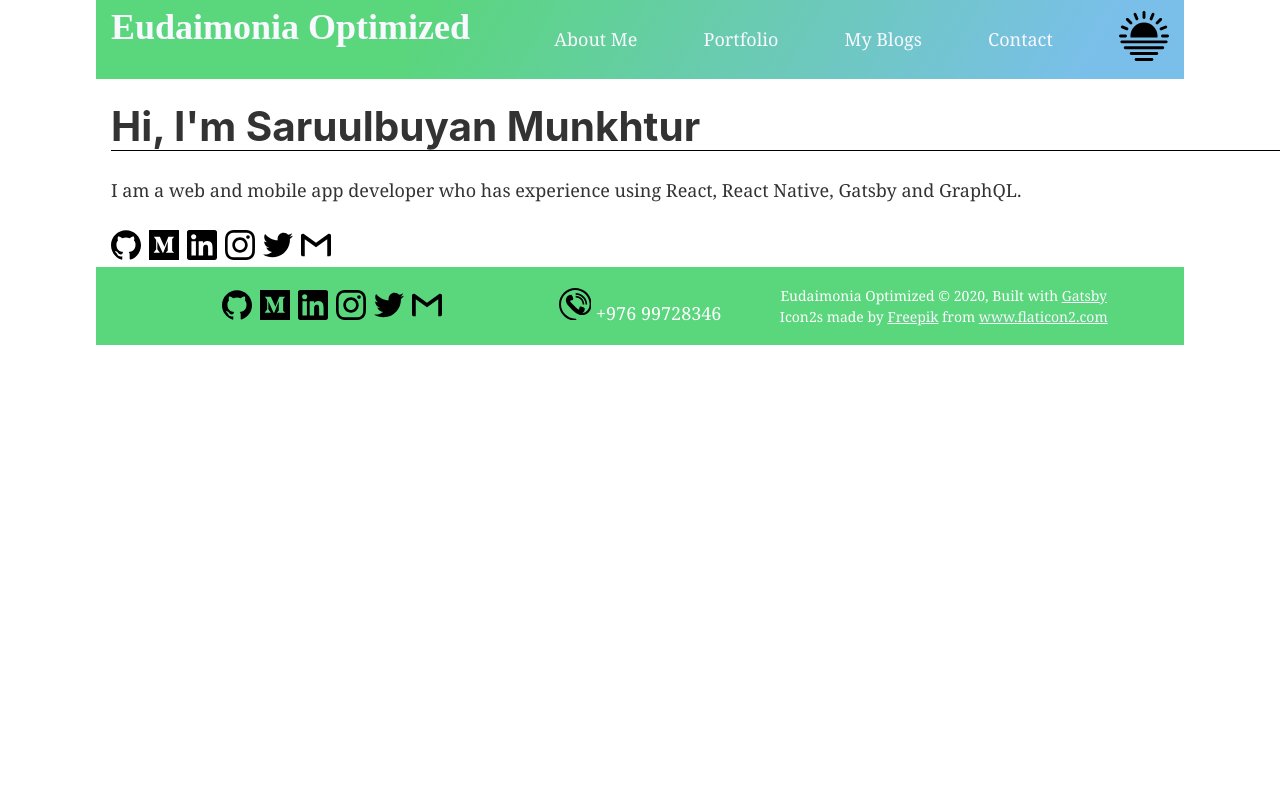
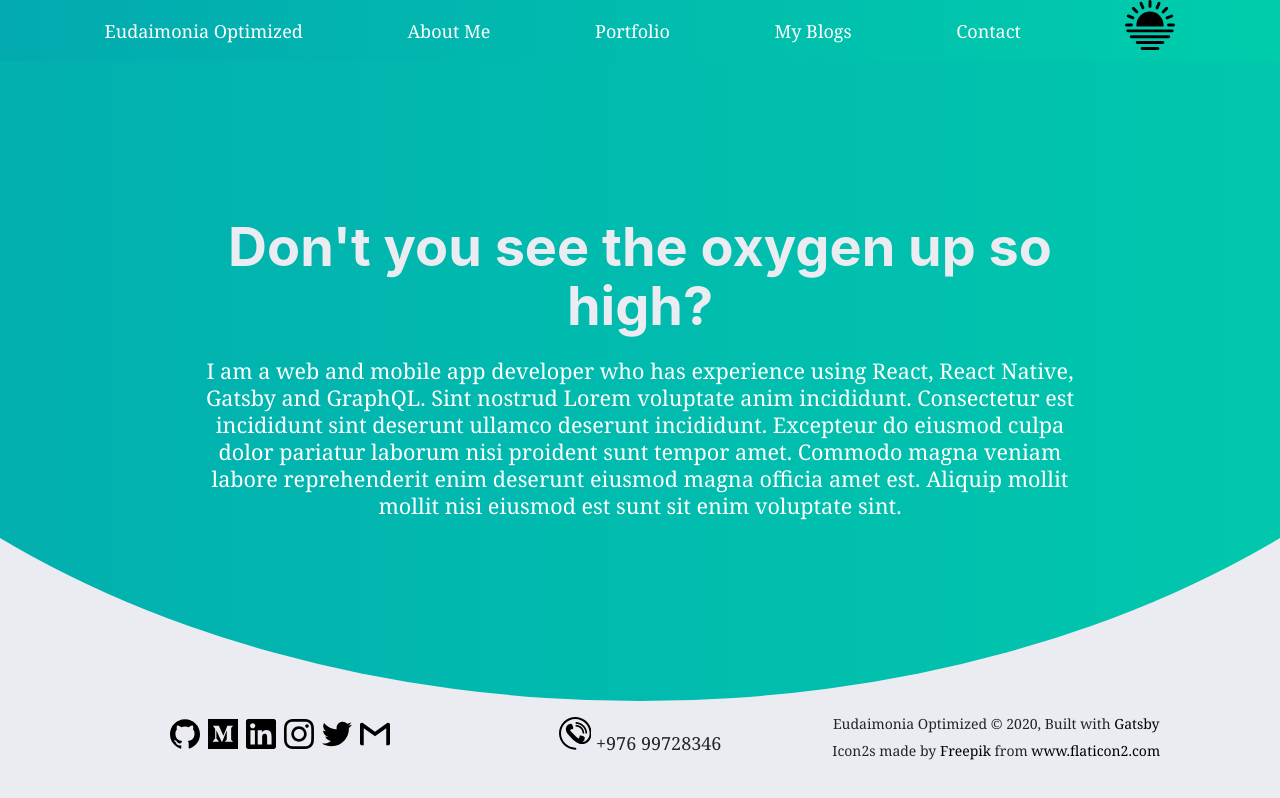
Before and after one commit to Saruulbuyan-Munkhtur/portfolio-website, a Gatsby site: page / in a window 1280 px wide. Built offline with nearby package versions, Linux system fonts and the light colour scheme; Gatsby itself is replaced by a stand-in of ours.

Commit message:
Big Update to the UI. In working condition.

```diff
--- a/gatsby-config.js
+++ b/gatsby-config.js
@@ -59,5 +59,12 @@ module.exports = {
         // Add any options here
       },
     },
+    {
+      resolve: `@micalgenus/gatsby-plugin-github-avatar`,
+      options: {
+        username: `erozionzeal`, // Github username
+        default: 12954607, // Github userid for default image
+      },
+    },
   ]
 }
--- a/package.json
+++ b/package.json
@@ -7,6 +7,7 @@
   "dependencies": {
     "@mdx-js/mdx": "^1.6.16",
     "@mdx-js/react": "^1.6.16",
+    "@micalgenus/gatsby-plugin-github-avatar": "0.0.18",
     "babel-plugin-styled-components": "^1.11.1",
     "bootstrap": "^4.5.2",
     "gatsby": "^2.24.47",
--- /dev/null
+++ b/src/components/avatar.js
@@ -0,0 +1,57 @@
+import React from "react"
+import { useStaticQuery, graphql } from "gatsby"
+import Img, { FixedObject } from "gatsby-image"
+
+// type AvatarProps = {
+//   url?: string;
+//   altText?: string;
+//   title?: string;
+//   user?: "monster1" | "monster2";
+// }
+
+// type ChildImage = {
+//   childImageSharp: {
+//     fixed: FixedObject;
+//   };
+// }
+
+// type Data = {
+//   monster1: ChildImage;
+//   monster2: ChildImage;
+// }
+
+function Avatar(props) {
+  const data = useStaticQuery(graphql`
+    query {
+      monster1: file(relativePath: { eq: "monster-01-headshot.png" }) {
+        childImageSharp {
+          fixed(width: 75, height: 75) {
+            ...GatsbyImageSharpFixed
+          }
+        }
+      }
+      monster2: file(relativePath: { eq: "monster-02-headshot.png" }) {
+        childImageSharp {
+          fixed(width: 75, height: 75) {
+            ...GatsbyImageSharpFixed
+          }
+        }
+      }
+    }
+  `)
+
+  const { url, altText, title, user } = props
+  const styles = {
+    width: "75px",
+    height: "75px",
+    borderRadius: "50%",
+  }
+
+  if (url) {
+    return <img style={styles} src={url} alt={altText} title={title} />
+  }
+
+  return <Img style={styles} fixed={user && data[user].childImageSharp.fixed} alt={altText} title={title} />
+}
+
+export default Avatar
--- a/src/components/footer.js
+++ b/src/components/footer.js
@@ -15,12 +15,18 @@ const Footer = ({ siteTitle }) => (
     <div className="social">
       <Icons width='50px' />
     </div>
-    <div>
+    <div className="phone">
       <Link ><Phone /> +976 99728346</Link>
     </div>
     <div className="copyright">
-      {siteTitle} © {new Date().getFullYear()}, Built with {` `} <a href="https://www.gatsbyjs.org">Gatsby</a>
-      <div>Icon2s made by <a href="https://www.flaticon2.com/authors/freepik" title="Freepik">Freepik</a> from <a href="https://www.flaticon2.com/" title="Flaticon2">www.flaticon2.com</a></div>
+      <span>
+        {siteTitle} © {new Date().getFullYear()},
+        Built with {` `} <a href="https://www.gatsbyjs.org">Gatsby </a>
+      </span>
+      <br></br>
+      <span>
+        Icon2s made by <a href="https://www.flaticon2.com/authors/freepik" title="Freepik">Freepik</a> from <a href="https://www.flaticon2.com/" title="Flaticon2">www.flaticon2.com</a>
+      </span>
     </div>
 
   </footer>
--- a/src/components/header.js
+++ b/src/components/header.js
@@ -6,14 +6,12 @@ import Dark from '../assets/dark2.svg'
 
 const Header = ({ siteTitle }) => (
   <header className="navbar">
-    <div className="container">
-        <div><Link to="/" className="Link"><h4 className="Name">{siteTitle}</h4></Link></div>
-        <div><Link to="/aboutMe" className="Link">About Me</Link></div>
-        <div><Link to="/portfolio" className="Link">Portfolio</Link></div>
-        <div><Link to="/blogs" className="Link">My Blogs</Link></div>
-        <div><Link to="/contact" className="Link">Contact</Link></div>
-        <div><Link to="/" className="Link"><Dark className="Dark"/></Link></div>
-    </div>
+    <div><Link to="/" className="Link">{siteTitle}</Link></div>
+    <div><Link to="/aboutMe" className="Link">About Me</Link></div>
+    <div><Link to="/portfolio" className="Link">Portfolio</Link></div>
+    <div><Link to="/blogs" className="Link">My Blogs</Link></div>
+    <div><Link to="/contact" className="Link">Contact</Link></div>
+    <div><Link to="/"><Dark className="Dark"/></Link></div>
   </header>
 )
 
--- a/src/components/layout.js
+++ b/src/components/layout.js
@@ -29,9 +29,9 @@ const Layout = ({ children }) => {
 
   return (
     <>
-      <div >
+      <div  className="body">
         <Header siteTitle={data.site.siteMetadata.title}/>
-        <div className="body">
+        <div>
           <main>{children}</main>
 
         </div>
--- a/src/pages/index.js
+++ b/src/pages/index.js
@@ -6,23 +6,25 @@ import SEO from "../components/seo"
 //import backgroundImage from "../components"
 //import Image from "../components/JSImages/image"
 
-import BlogList from '../components/blogList'
-import Icons from '../components/icons'
+// import BlogList from '../components/blogList'
+// import Icons from '../components/icons'
+// import Avatar from '../components/avatar';
+
 
 import '../scss/main.scss'
 
 const IndexPage = () => (
   <Layout>
     <SEO title="Home" />
-    <div className="index">
-      <div className="intro">
-        <h1>Hi, I'm Saruulbuyan Munkhtur</h1>
+    <section className="index">
+      <div className="content">
+        <h2>Don't you see the oxygen up so high?</h2>
         <p>
           I am a web and mobile app developer who has experience using React, React Native, Gatsby and GraphQL.
+          Sint nostrud Lorem voluptate anim incididunt. Consectetur est incididunt sint deserunt ullamco deserunt incididunt. Excepteur do eiusmod culpa dolor pariatur laborum nisi proident sunt tempor amet. Commodo magna veniam labore reprehenderit enim deserunt eiusmod magna officia amet est. Aliquip mollit mollit nisi eiusmod est sunt sit enim voluptate sint.
         </p>
-        <Icons width="70px"/>
       </div>
-    </div>
+    </section>
   </Layout>
 )
 
--- a/src/scss/0-helpers/_variables.scss
+++ b/src/scss/0-helpers/_variables.scss
@@ -6,15 +6,24 @@ $dark:#000000;
 $grey:#919191;
 $light:#dddddd;
 $white:#FFFFFF;
-$off_white: #f8f8ff;
-$color_prime: #5ad67d;
-$color_secondary: #7ABFEA;
 
+
+$prime_white: #ebecf1;
+
+$prime_green: #24a19c;
+$secondary_green: #6ebfb5;
+
+$prime_blue: #3282b8;
+
+$prime_orange: #e1755e;
+
+$prime_brown: #5d554b;
 
 $subtitle_grey: #757575;
 $color_grey: #e2e2e2;
 $color_grey_dark: #a2a2a2;
 
+$text_black: #212529;
 $title_black: #292929;
 
 
--- a/src/scss/1-base/_base.scss
+++ b/src/scss/1-base/_base.scss
@@ -5,15 +5,14 @@ html {
   -webkit-tap-highlight-color: rgba(22,28,45,0);
   box-sizing: border-box;
   overflow-y: scroll;
-  margin: 0 auto;
   width: 100%;
-  @include screen('tablet') {
-    width: 90%;
-  }
+  // @include screen('tablet') {
+  //   width: 90%;
+  // }
 
-  @include screen('desktop') {
-    width: 85%;
-  }
+  // @include screen('desktop') {
+  //   width: 85%;
+  // }
 }
 
 body {
@@ -25,14 +24,25 @@ body {
   -ms-font-feature-settings: "kern","liga","clig","calt";
   font-feature-settings: "kern","liga","clig","calt";
   margin: 0;
+  padding: 0;
   font-family: Nunito Sans,sans-serif;
   font-size: 1rem;
   font-weight: 400;
-  line-height: 1.5;
-  color: #212529;
+  line-height: 1.5em;
+  color: $text_black;
   text-align: left;
-  background-color: #fff;
+  background-color: $prime_white;
 }
+
+
+
+
+
+
+
+
+
+
 
 :root {
   --blue: #17a2b8;
--- a/src/scss/2-layouts/footer.scss
+++ b/src/scss/2-layouts/footer.scss
@@ -2,16 +2,39 @@
 
 footer {
   //background-color: #116466;
+  position: static;
   right: 0;
   bottom: 0;
   left: 0;
-  padding: 1rem;
-  background-color: $color_prime;
+  padding: 0.5rem;
+  background-color: $prime_white;
+  display: flex;
   text-align: center;
-  @include flex-center;
-  align-items: flex-end;
-  color: $white;
+  justify-content: center;
+  align-items: center;
+  color: $text_black;
   text-Decoration: none;
+
+  .phone {
+    text-align: center;
+    text-decoration: none;
+    margin: auto;
+    vertical-align: middle;
+
+  }
+
+  .copyright {
+    @extend %flex_container;
+    font-size: 14px;
+    font: $font-secondary;
+    a {
+      color: $dark;
+      text-decoration: none;
+      &:hover {
+        color: $picton_blue;
+      }
+    }
+  }
 }
 
 
@@ -22,18 +45,7 @@ footer {
 
 
 
-.copyright {
-  @extend %flex_container;
-  font-size: 14px;
-  font: $font-secondary;
-  a {
-    color: $off_white;
 
-    &:hover {
-      color: $picton_blue;
-    }
-  }
-}
 
 
 //background-color: #116466;
--- a/src/scss/2-layouts/header.scss
+++ b/src/scss/2-layouts/header.scss
@@ -3,44 +3,48 @@
 
 
 .navbar {
-  margin-bottom: 1.45rem;
-  background-Color: $color_prime;
-  background-image: linear-gradient(120deg, $color_prime 30%, $color_secondary 91%);
-  //border-bottom: 3px solid black;
-  width: 100%;
-  // padding-right: 15px;
-  // padding-left: 15px;
-  // margin-right: auto;
-  // margin-left: auto;
-  position: sticky;
+  left:0;
+  right:0;
+  top:0;
+  margin: auto;
+  padding: auto;
+  z-index:100;
+  background: linear-gradient(90deg, #02aab0, #00cdac);
+
+  //linear-gradient(45deg, #2193b0, #6dd5ed);
+
+  //background-image: linear-gradient(120deg, $color_prime 30%, $color_secondary 91%);
+  line-height:2em;
+  text-align:right;
+  //border-bottom:3px solid rgba(0,0,0,.1);
+  //box-shadow: 5em;
+  word-spacing: normal;
+  position: relative;
+  display: flex;
+  flex-wrap: wrap;
+  align-items: center;
+  justify-content: space-evenly;
+
+  .Link {
+    color: $white;
+    font-size: 1em;
+    border: none;
+    text-decoration: none;
+    font-weight:400;
+    transition:all .5s;
+    border:0 solid transparent;
+  }
+  .Link:hover {
+    //color: #353634;
+    color: $title_black;
+    text-decoration: solid;
+  }
+
+
 }
 
 
 
-h4 {
-  display: inline-block;
-  padding-top: .3125rem;
-  padding-bottom: .3125rem;
-  margin-right: 1rem;
-  line-height: inherit;
-  white-space: nowrap;
-  font-family: Museo-700,serif;
-  @include font-size(36)
-}
-
-h8 {
-  color: $off_white;
-
-}
-
-.Link {
-  color: $off_white;
-  border: none;
-  text-decoration: none;
-}
-.Link:hover {
-  color: #353634;
-}
 
 button {
   background: none;
@@ -61,15 +65,3 @@ button {
 //   border-Bottom: 3px solid black;
 
 // }
-
-.container {
-  width: 100%;
-  padding-right: 30px;
-  padding-left: 30px;
-  margin-right: auto;
-  margin-left: auto;
-  display: flex;
-  flex-wrap: wrap;
-  align-items: center;
-  justify-content: space-between;
-}
--- a/src/scss/3-pages/index.scss
+++ b/src/scss/3-pages/index.scss
@@ -2,26 +2,46 @@
 
 
 .index {
+  position: relative;
+  width: 100%;
+  height: 80vh;
   display: flex;
-  flex-Direction: row;
-  flex-Wrap: nowrap;
-  justify-Items: flex-end;
-  justify-Content: space-between;
-  width: 1200px;
-  background-image: '../images/sunset.jpg'
+  justify-content: center;
+  align-items: center;
+  overflow: hidden;
+
+  &::before {
+    content: '';
+    position: absolute;
+    top: 0;
+    left: 0;
+    width: 100%;
+    height: 100%;
+    background: linear-gradient(90deg, #02aab0, #00cdac);
+    transform: scaleX(1.5);
+    border-radius: 0 0 50% 50%/0 0 100% 100%;
+  }
 }
 
-.intro {
-  width:70%;
-  flex:1;
-  width: 100%;
-  padding-right: 15px;
-  padding-left: 15px;
-  margin-right: auto;
-  margin-left: auto;
 
-  h1 {
-    border-Bottom: 1px solid black;
+.content {
+  position: relative;
+  z-index: 1;
+  margin:0 auto;
+  max-width: 900px;
+  text-align: center;
+
+  h2 {
+    margin: 0;
+    padding: 0;
+    color: $prime_white;
+    font-size: 3em;
+  }
+
+  p {
+    margin-top: 1em;
+    color: $white;
+    font-size: 1.2em;
   }
 }
 
--- a/src/scss/4-components/blogView.scss
+++ b/src/scss/4-components/blogView.scss
@@ -19,7 +19,7 @@
   a {
     color: inherit;
     &:hover {
-      color: $color_prime;
+      color: $prime_blue;
     }
   }
   &:hover {
@@ -56,7 +56,7 @@
     left: -100%;
     margin: auto;
     transition: left .2s;
-    background: $color_secondary;
+    background: $prime_blue;
     color: $white;
     padding: 10px;
     width: 100%;
@@ -111,13 +111,13 @@
       font-size: 1rem;
       font-weight: 300;
       text-transform: uppercase;
-      color: $color_grey_dark;
+      color: $subtitle_grey;
       margin-top: 5px;
     }
     .read-more {
       text-align: right;
       a {
-        color: $color_prime;
+        color: $prime_orange;
         display: inline-block;
         position: relative;
         &:after {
@@ -145,7 +145,7 @@
         content: "";
         position: absolute;
         height: 5px;
-        background: $color_prime;
+        background: $prime_blue;
         width: 35px;
         top: -0.75rem;
         border-radius: 3px;
```
Also changed, not shown: src/scss/3-pages/blog.scss (+11 -8 lines), 1 other file.
